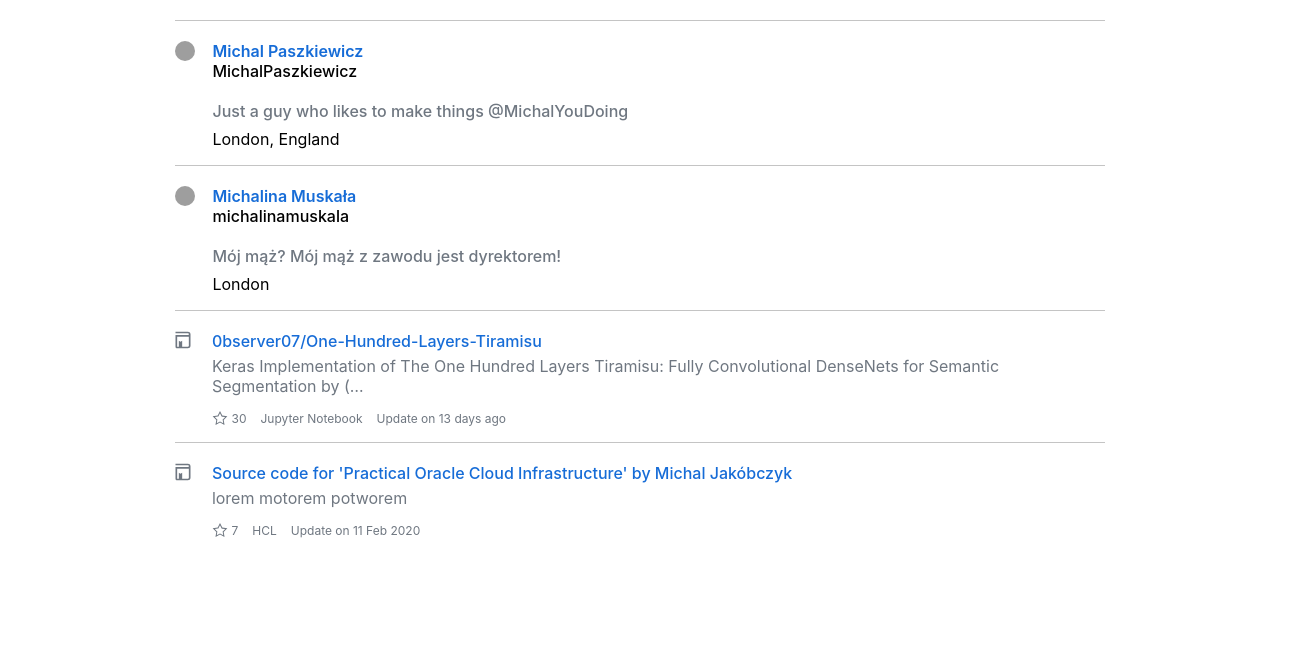
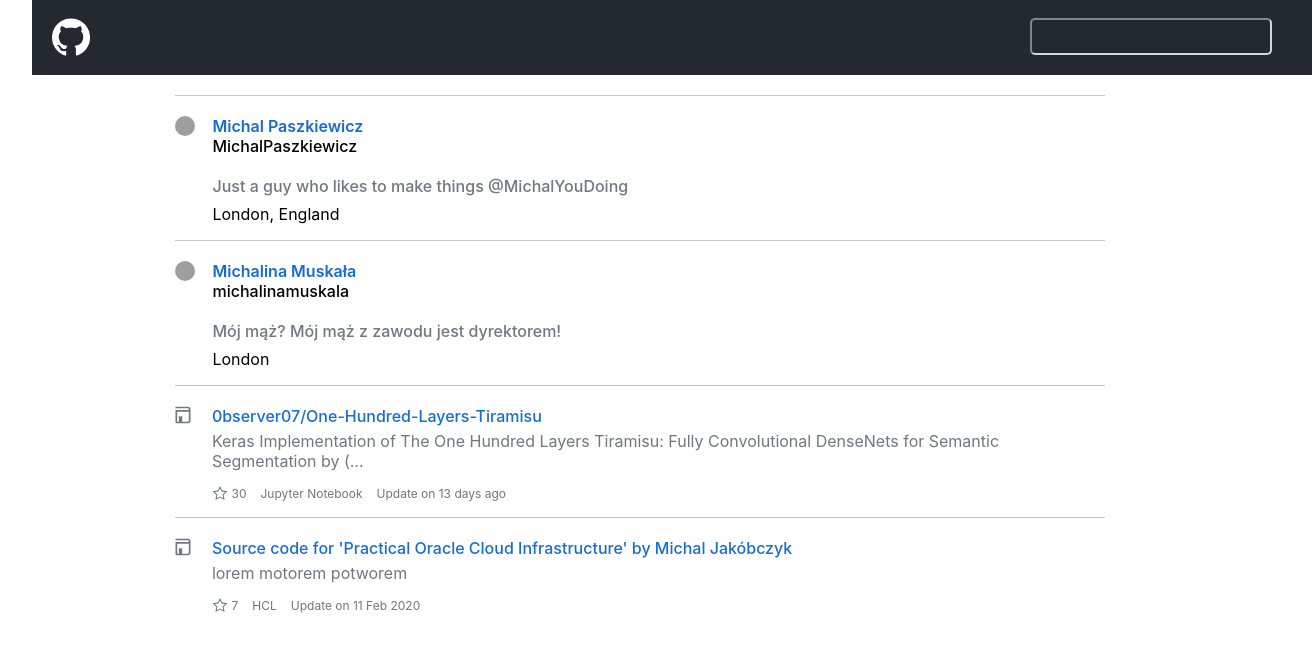
Before and after one commit to kktr/github-issues, a Next.js app: page / in a window 1280 px wide. Shown: the top 652 px of the page, 1312 px wide, since content can reach past the window. Built offline with nearby package versions, Linux system fonts and the light colour scheme; grey boxes are pictures that could not be loaded.

Commit message:
feat: implement Search component to Home

```diff
--- a/pages/index.tsx
+++ b/pages/index.tsx
@@ -3,6 +3,7 @@
 import Image from 'next/image';
 import styles from '../styles/Home.module.css';
 import Results from '../src/components/Results/Results';
+import Search from '../src/components/Search/Search';
 
 const Home: NextPage = () => {
   return (
@@ -12,6 +13,8 @@
         <meta name="description" content="Generated by create next app" />
         <link rel="icon" href="/favicon.ico" />
       </Head>
+
+      <Search />
 
       <Results />
 
```
